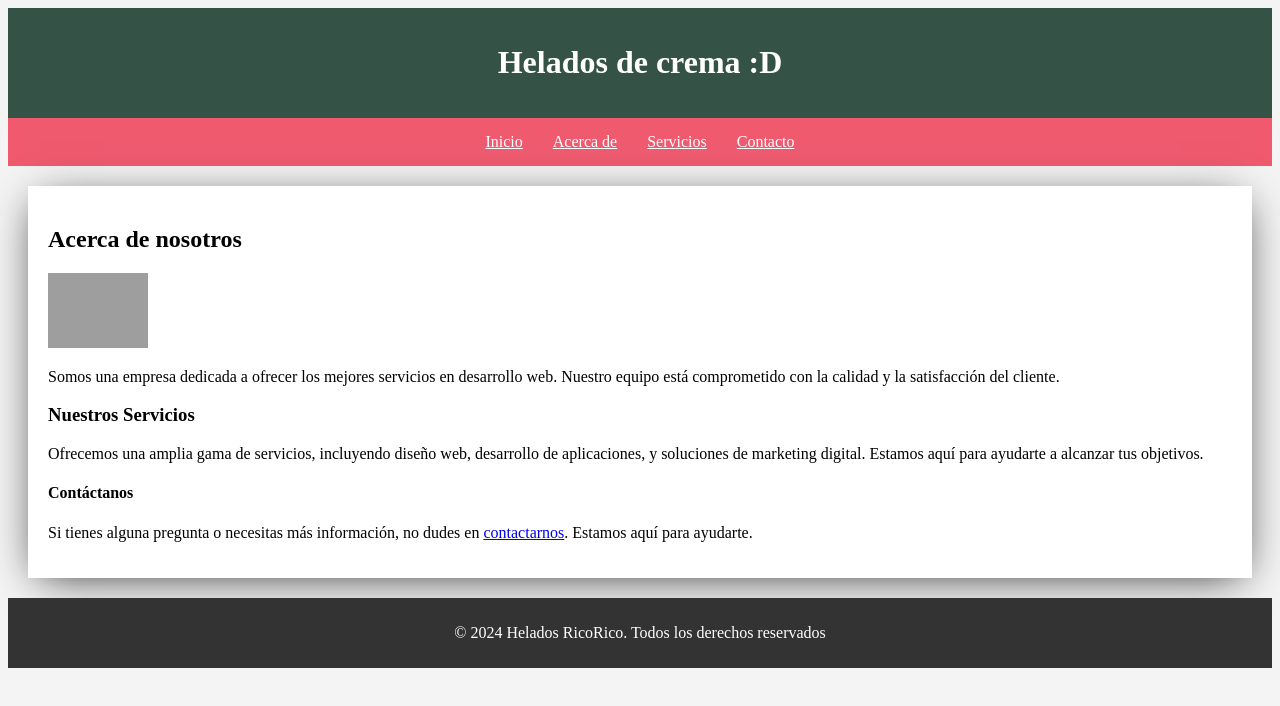
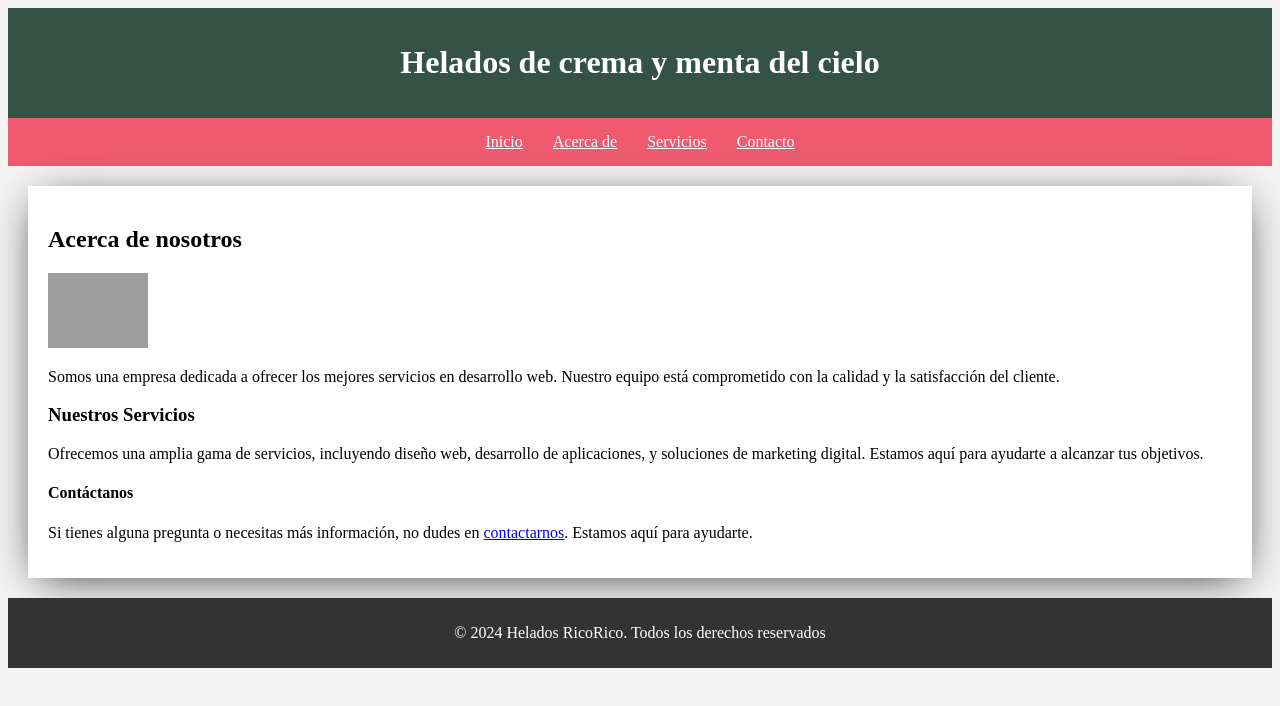
Before and after one commit to Marellano1996/Proyecto-helado, a plain HTML site: page index.html in a window 1280 px wide. Drawn offline with Linux system fonts and the light colour scheme; grey boxes are pictures that could not be loaded.

Commit message:
modificacion del titulo

```diff
--- a/index.html
+++ b/index.html
@@ -44,7 +44,7 @@
 <body>
     <!-- Esta linea es para el usuario -->
     <header>
-        <h1>Helados de crema :D </h1>
+        <h1>Helados de crema y menta del cielo </h1>
     </header>
     <nav>
         <a href="#inicio">Inicio</a>
```
